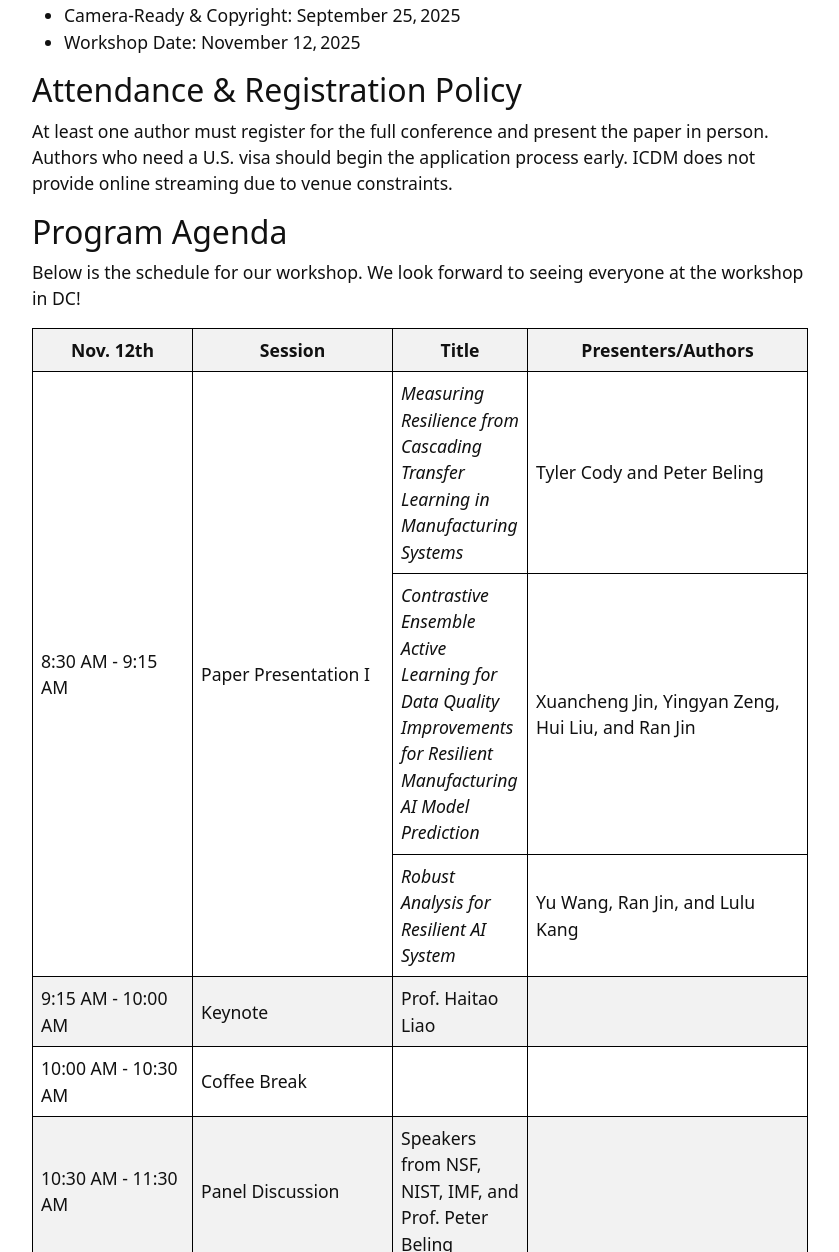
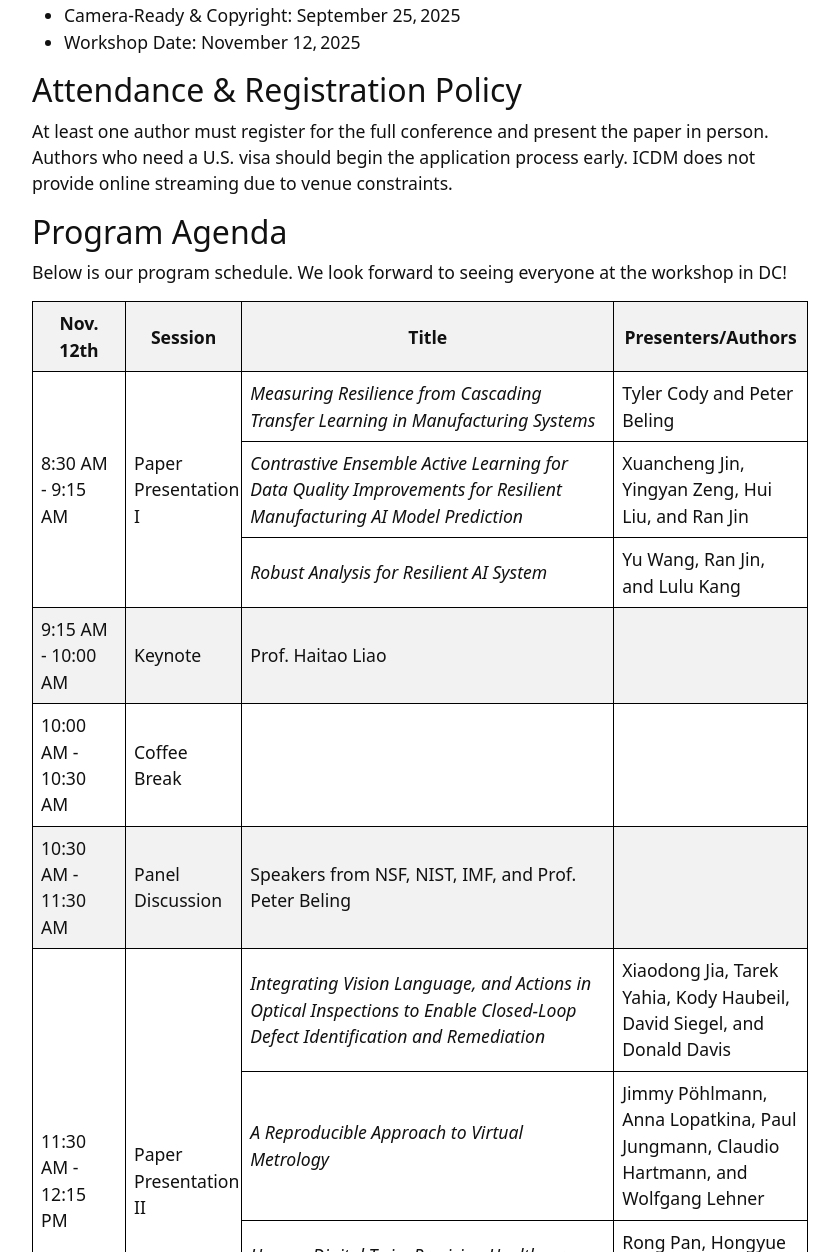
Before and after one commit to xuanwang91/2025-ICDM-RAiM, a Jekyll site: the page built from index.md, in a window 1280 px wide and 1400 px high, scrolled down 2357 px, cut to the strip 0-1252 px from the top of the window. Shown: the whole strip, without its empty margins (220-1059 px from the left). Built offline with Jekyll 4.4.1, drawn with Linux system fonts in a browser that asks for light colours.

Commit message:
Update program schedule and correct time format

```diff
--- a/index.md
+++ b/index.md
@@ -60,15 +60,15 @@ Submit your manuscript as a PDF through the ICDM 2025 Workshop CyberChair portal
 At least one author must register for the full conference and present the paper in person. Authors who need a U.S. visa should begin the application process early. ICDM does not provide online streaming due to venue constraints.
 
 ## Program Agenda
-Below is the schedule for our workshop. We look forward to seeing everyone at the workshop in DC!
+Below is our program schedule. We look forward to seeing everyone at the workshop in DC!
 
 <table style="table-layout: fixed; width: 100%; border: 1px solid black; border-collapse: collapse; margin-bottom: 32px;">
   <thead>
     <tr>
-      <th style="width: 160px; border: 1px solid black; padding: 8px; text-align: center; background-color: #f2f2f2;">Nov. 12th</th>
-      <th style="width: 200px; border: 1px solid black; padding: 8px; text-align: center; background-color: #f2f2f2;">Session</th>
-      <th style="border: 1px solid black; padding: 8px; text-align: center; background-color: #f2f2f2;">Title</th>
-      <th style="width: 280px; border: 1px solid black; padding: 8px; text-align: center; background-color: #f2f2f2;">Presenters/Authors</th>
+      <th style="width: 12%; border: 1px solid black; padding: 8px; text-align: center; background-color: #f2f2f2;">Nov. 12th</th>
+      <th style="width: 15%; border: 1px solid black; padding: 8px; text-align: center; background-color: #f2f2f2;">Session</th>
+      <th style="width: 48%; border: 1px solid black; padding: 8px; text-align: center; background-color: #f2f2f2;">Title</th>
+      <th style="width: 25%; border: 1px solid black; padding: 8px; text-align: center; background-color: #f2f2f2;">Presenters/Authors</th>
     </tr>
   </thead>
   <tbody>
@@ -110,7 +110,7 @@ Below is the schedule for our workshop. We look forward to seeing everyone at th
     </tr>
     <!-- Paper Presentation II -->
     <tr>
-      <td style="border: 1px solid black; padding: 8px;" rowspan="4">11:30 AM - 12:15 AM</td>
+      <td style="border: 1px solid black; padding: 8px;" rowspan="4">11:30 AM - 12:15 PM</td>
       <td style="border: 1px solid black; padding: 8px;" rowspan="4">Paper Presentation II</td>
       <td style="border: 1px solid black; padding: 8px;"><i>Integrating Vision Language, and Actions in Optical Inspections to Enable Closed-Loop Defect Identification and Remediation</i></td>
       <td style="border: 1px solid black; padding: 8px;">Xiaodong Jia, Tarek Yahia, Kody Haubeil, David Siegel, and Donald Davis</td>
```
